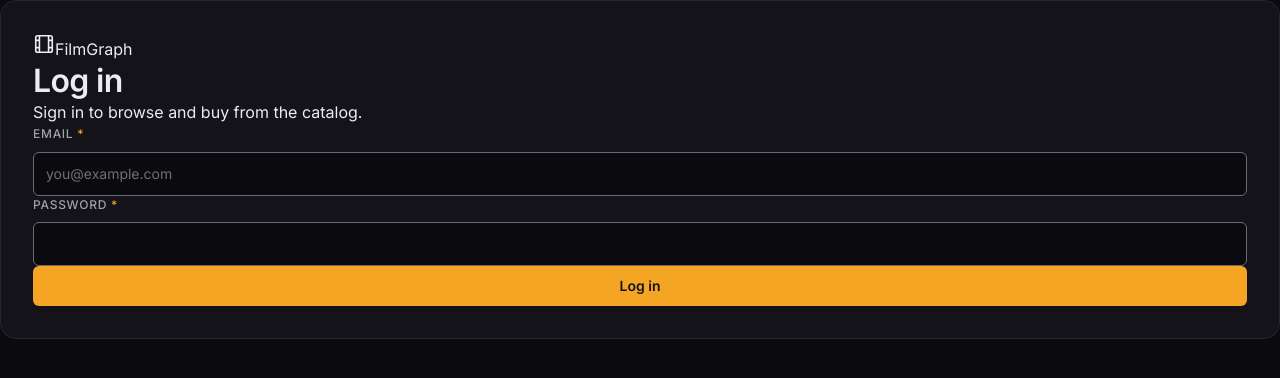
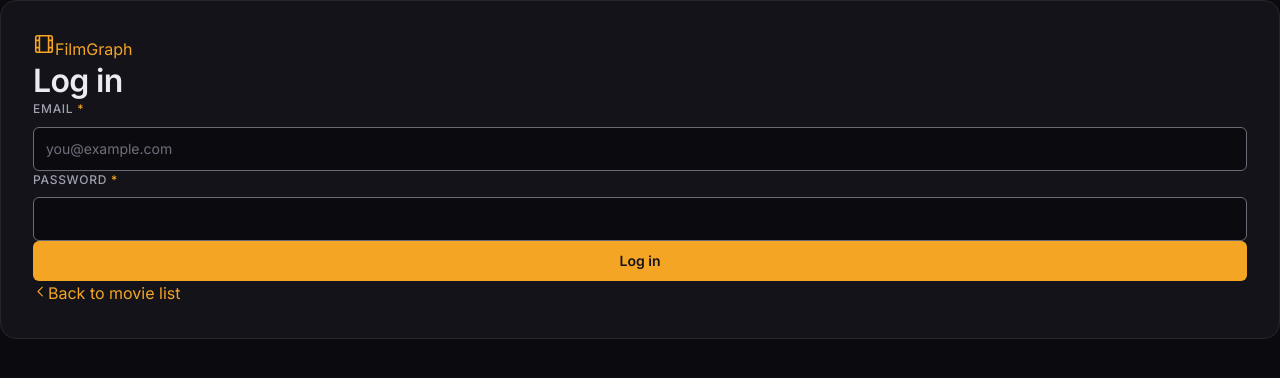
Before and after one commit to VOsokinP/filmgraph, a React (Vite) app in the folder frontend/: page /login in a window 1280 px wide. Shown: the top 378 px of the page. Built offline with nearby package versions, Linux system fonts and the light colour scheme; no server answers; the HTML template or start-up script is replaced by a standard one.

Commit message:
chore: drop redundant subtitle from login page

```diff
--- a/frontend/src/app.css
+++ b/frontend/src/app.css
@@ -457,16 +457,18 @@
   color: var(--text);
 }
 
+.auth__foot {
+  margin-top: var(--space-5);
+  text-align: center;
+}
+
+.auth__foot .back-link {
+  margin-bottom: 0;
+}
+
 .auth__title {
   text-align: center;
-  margin-bottom: var(--space-1);
-}
-
-.auth__subtitle {
-  text-align: center;
   margin-bottom: var(--space-6);
-  color: var(--text-muted);
-  font-size: var(--text-sm);
 }
 
 .form {
--- a/frontend/src/pages/Login.tsx
+++ b/frontend/src/pages/Login.tsx
@@ -1,11 +1,11 @@
 import { useState, type SubmitEvent } from 'react';
-import { useLocation, useNavigate } from 'react-router-dom';
+import { Link, useLocation, useNavigate } from 'react-router-dom';
 
 import { useAuth } from '../auth/AuthContext';
 import { apiPost, errorMessage } from '../api/client';
 import Button from '../components/ui/Button';
 import Field from '../components/ui/Field';
-import { AlertIcon, FilmIcon } from '../components/ui/Icons';
+import { AlertIcon, ChevronLeftIcon, FilmIcon } from '../components/ui/Icons';
 
 export default function Login() {
     const [email, setEmail] = useState('');
@@ -35,12 +35,11 @@ export default function Login() {
     return (
         <div className="auth">
             <div className="auth__card card">
-                <p className="auth__brand">
+                <Link to="/" className="auth__brand">
                     <FilmIcon size={22} className="brand__mark" />
                     FilmGraph
-                </p>
+                </Link>
                 <h1 className="auth__title">Log in</h1>
-                <p className="auth__subtitle">Sign in to browse and buy from the catalog.</p>
 
                 <form className="form" onSubmit={handleSubmit}>
                     <Field
@@ -70,6 +69,13 @@ export default function Login() {
                         Log in
                     </Button>
                 </form>
+
+                <p className="auth__foot">
+                    <Link to="/" className="back-link">
+                        <ChevronLeftIcon size={15} />
+                        Back to movie list
+                    </Link>
+                </p>
             </div>
         </div>
     );
```
